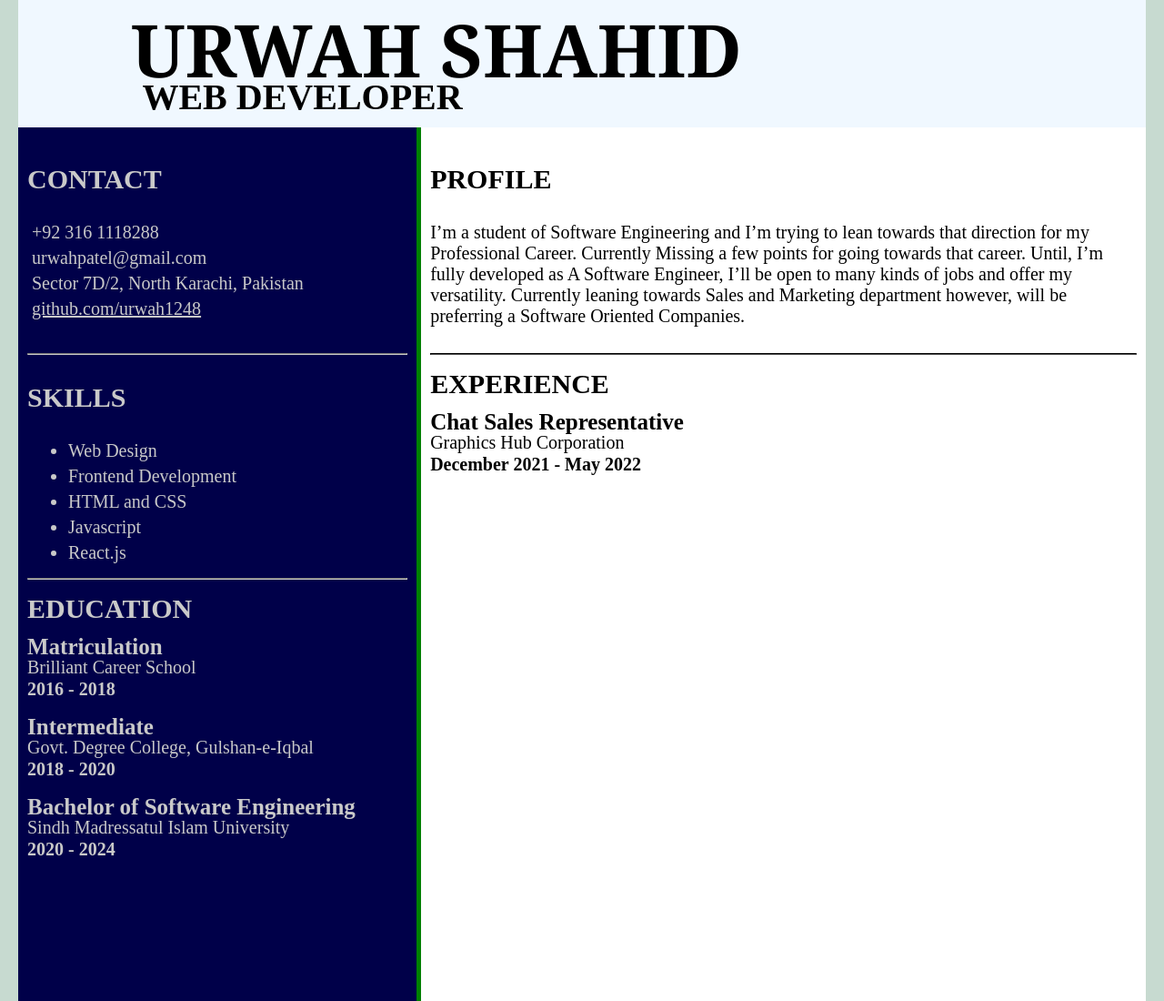
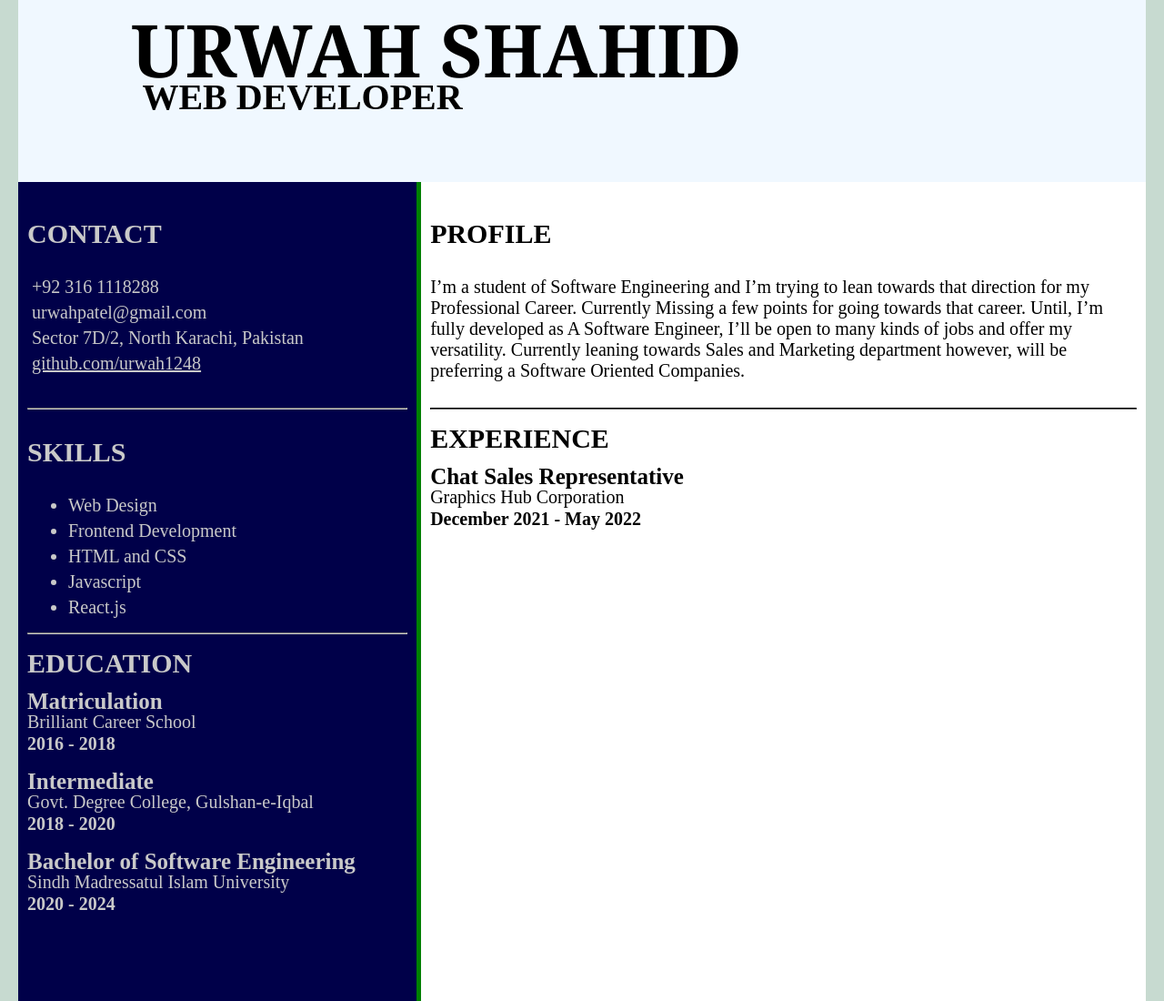
Before and after one commit to urwah1248/resume, a plain HTML site: page index.html in a window 1280 px wide. Shown: the top 1100 px of the page at 91% size. Drawn offline with Linux system fonts and the light colour scheme.

Commit message:
header fix 3

```diff
--- a/style.css
+++ b/style.css
@@ -14,7 +14,7 @@ body{
     margin: 0;
     padding: 0;
     background-color: aliceblue;
-    height: fit-content;
+    height: 200px;
     width: 1240px;
     display:inline-block;
 }
```
